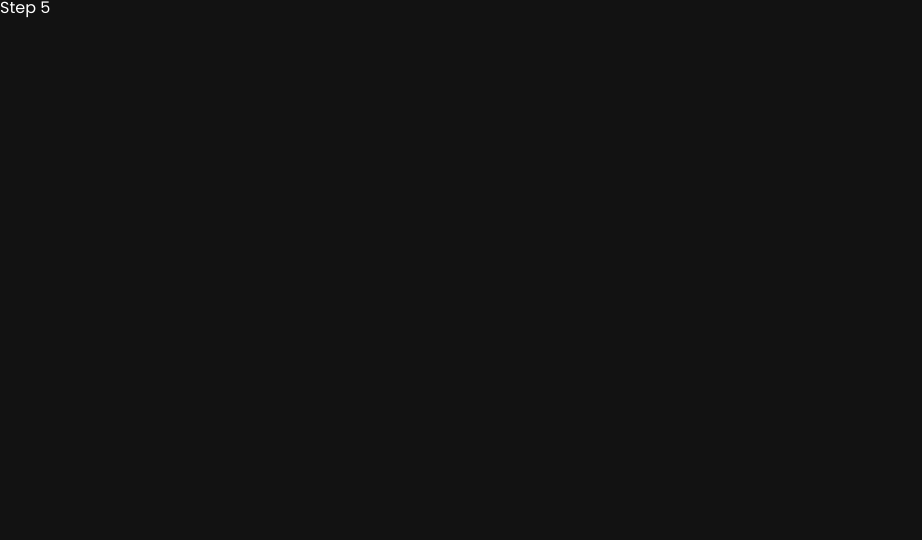
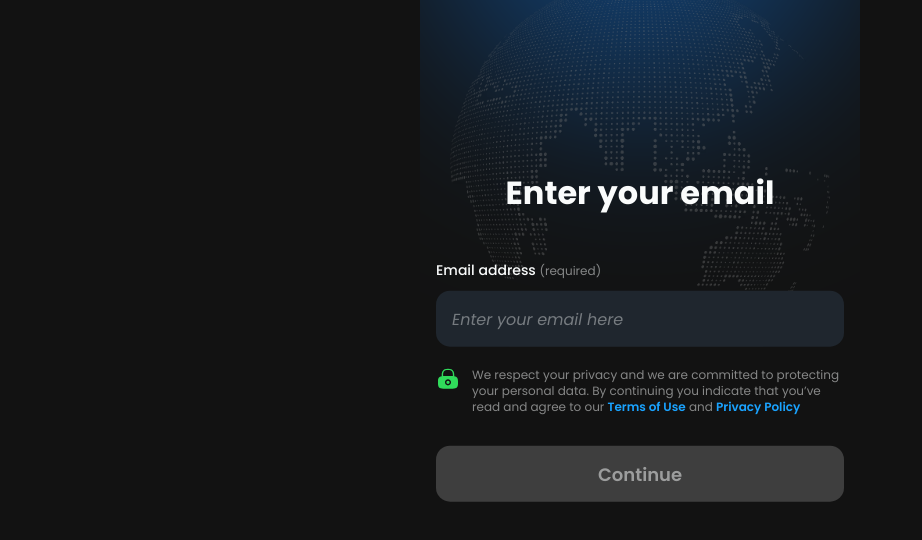
Before and after one commit to eugenekhristo/security-issues-vpn, a React (Vite) app: page /step-5 in a window 1280 px wide. Shown: the top 540 px of the page, without its empty margins (0-922 px from the left). Built offline with nearby package versions, Linux system fonts and the light colour scheme.

Commit message:
Step5 layout

```diff
--- a/index.html
+++ b/index.html
@@ -80,9 +80,9 @@
     </style>
   </head>
   <body>
-    <div class="preloader">
+    <!-- <div class="preloader">
       <div class="loader"></div>
-    </div>
+    </div> -->
     <div id="root"></div>
 
     <script type="module" src="/src/main.jsx"></script>
--- a/src/main.jsx
+++ b/src/main.jsx
@@ -3,9 +3,18 @@ import { createRoot } from 'react-dom/client';
 import { BrowserRouter } from 'react-router';
 import App from './App.jsx';
 
-setTimeout(() => {
-  const el = document.querySelector('.preloader');
-  el.classList.add('hidden');
+// setTimeout(() => {
+//   const el = document.querySelector('.preloader');
+//   el?.classList.add('hidden');
+
+//   createRoot(document.getElementById('root')).render(
+//     <StrictMode>
+//       <BrowserRouter>
+//         <App />
+//       </BrowserRouter>
+//     </StrictMode>
+//   );
+// }, 2000);
 
 createRoot(document.getElementById('root')).render(
   <StrictMode>
@@ -14,4 +23,3 @@ setTimeout(() => {
     </BrowserRouter>
   </StrictMode>
 );
-}, 2000);
--- a/src/pages/Step5.jsx
+++ b/src/pages/Step5.jsx
@@ -1,5 +1,47 @@
+import BgBlur from '../ui/BgBlur';
+
 function Step5() {
-  return <div>Step 5</div>;
+  return (
+    <div className="container step-5">
+      <BgBlur backgroundColor={'#007AFF'} />
+
+      <div className="wrapper">
+        <h2>Enter your email</h2>
+
+        <div className="input-box">
+          <div className="input">
+            <label htmlFor="email">
+              Email address <span>(required)</span>
+            </label>
+            <input
+              type="email"
+              required
+              name="email"
+              id="email"
+              placeholder="Enter your email here"
+            />
+          </div>
+          <div className="sub">
+            <img src="/img/step-5/lock.svg" alt="lock-icon" />
+            <p>
+              We respect your privacy and we are committed to protecting your
+              personal data. By continuing you indicate that you’ve read and
+              agree to our{' '}
+              <a href="https://guruvpn.com/terms" target="terms">
+                Terms of Use
+              </a>{' '}
+              and{' '}
+              <a href="https://guruvpn.com/policy" target="privacy">
+                Privacy Policy
+              </a>
+            </p>
+          </div>
+        </div>
+
+        <button className="btn disabled">Continue</button>
+      </div>
+    </div>
+  );
 }
 
 export default Step5;
--- a/src/styles/index.scss
+++ b/src/styles/index.scss
@@ -584,9 +584,6 @@ ul {
   background-repeat: no-repeat;
   background-position: center 1rem;
   padding-bottom: 25.6rem;
-  // display: flex;
-  // flex-direction: column;
-  // align-items: stretch;
 
   @supports (background-image: url('/img/step-4/globe-bg.webp')) {
     background-image: url('/img/step-4/globe-bg.webp');
@@ -1017,3 +1014,177 @@ ul {
     }
   }
 }
+
+/* ************************** STEP 5 ******************************* */
+
+.step-5 {
+  display: flex;
+  align-items: center;
+  justify-content: center;
+
+  background-image: url('/img/step-4/globe-bg.png');
+
+  background-size: 86.4%;
+  background-repeat: no-repeat;
+  background-position: center -2.2rem;
+
+  @supports (background-image: url('/img/step-4/globe-bg.webp')) {
+    background-image: url('/img/step-4/globe-bg.webp');
+  }
+
+  @supports (background-image: url('/img/step-4/globe-bg.avif')) {
+    background-image: url('/img/step-4/globe-bg.avif');
+  }
+
+  .wrapper {
+    transform: translateY(-19%);
+
+    h2 {
+      color: #fafcfc;
+      text-align: center;
+      font-family: Poppins;
+      font-size: 3.2rem;
+      font-style: normal;
+      font-weight: 700;
+      line-height: 120%;
+      margin-bottom: 4.8rem;
+    }
+
+    .input-box {
+      margin-bottom: 3.2rem;
+      display: flex;
+      width: 100%;
+      flex-direction: column;
+      align-items: flex-start;
+      gap: 2rem;
+
+      .input {
+        display: flex;
+        flex-direction: column;
+        align-items: flex-start;
+        gap: 1rem;
+        align-self: stretch;
+
+        label {
+          color: #fafcfc;
+          text-align: center;
+          font-family: Poppins;
+          font-size: 1.4rem;
+          font-style: normal;
+          font-weight: 500;
+          line-height: normal;
+
+          span {
+            color: rgba(250, 252, 252, 0.5);
+            font-family: Poppins;
+            font-size: 1.2rem;
+            font-style: normal;
+            font-weight: 400;
+            line-height: normal;
+          }
+        }
+
+        input {
+          display: flex;
+          padding: 2rem 1.6rem;
+          align-items: center;
+          gap: 1rem;
+          align-self: stretch;
+          border-radius: 1.4rem;
+          background: #1f262e;
+          color: #fafcfc;
+          font-family: Poppins;
+          font-size: 1.6rem;
+          font-style: italic;
+          font-weight: 500;
+          line-height: 100%; /* 1.6rem */
+          border: none;
+          height: 5.6rem;
+          outline: 2px solid #007aff00;
+          outline-offset: -2px;
+
+          &::placeholder,
+          &::-webkit-input-placeholder {
+            color: rgba(250, 252, 252, 0.4);
+            font-family: Poppins;
+            font-size: 1.6rem;
+            font-style: italic;
+            font-weight: 400;
+            line-height: 100%; /* 1.6rem */
+          }
+
+          &:focus {
+            outline: 2px solid #007aff;
+          }
+        }
+      }
+
+      .sub {
+        display: flex;
+        align-items: flex-start;
+        gap: 1.2rem;
+        align-self: stretch;
+
+        img {
+          width: 2.4rem;
+          height: 2.4rem;
+        }
+
+        p {
+          color: rgba(250, 252, 252, 0.5);
+          font-family: Poppins;
+          font-size: 1.2rem;
+          font-style: normal;
+          font-weight: 400;
+          line-height: 130%; /* 1.56rem */
+
+          a {
+            color: #1aa3ff;
+            font-family: Poppins;
+            font-size: 1.2rem;
+            font-style: normal;
+            font-weight: 600;
+            line-height: 130%;
+          }
+        }
+      }
+    }
+
+    .btn {
+      border: none;
+      display: flex;
+      height: 5.6rem;
+      justify-content: center;
+      align-items: center;
+      border-radius: 1.4rem;
+      background-color: #007aff;
+      color: #fafcfc;
+      text-align: center;
+      font-family: Poppins;
+      font-size: 1.8rem;
+      font-style: normal;
+      font-weight: 600;
+      line-height: normal;
+      width: 100%;
+      -webkit-tap-highlight-color: transparent;
+      user-select: none;
+      -webkit-user-select: none;
+      -ms-user-select: none;
+      -webkit-touch-callout: none;
+      transition: transform 200ms ease-out;
+
+      &:active {
+        transform: scale(0.95);
+      }
+
+      &.disabled {
+        background-color: rgba(128, 128, 128, 0.4);
+        color: rgba(250, 252, 252, 0.5);
+
+        &:active {
+          transform: none;
+        }
+      }
+    }
+  }
+}
```
Also changed, not shown: public/img/step-5/lock.svg (added). Lines whose indentation alone changed are shown as unchanged.
